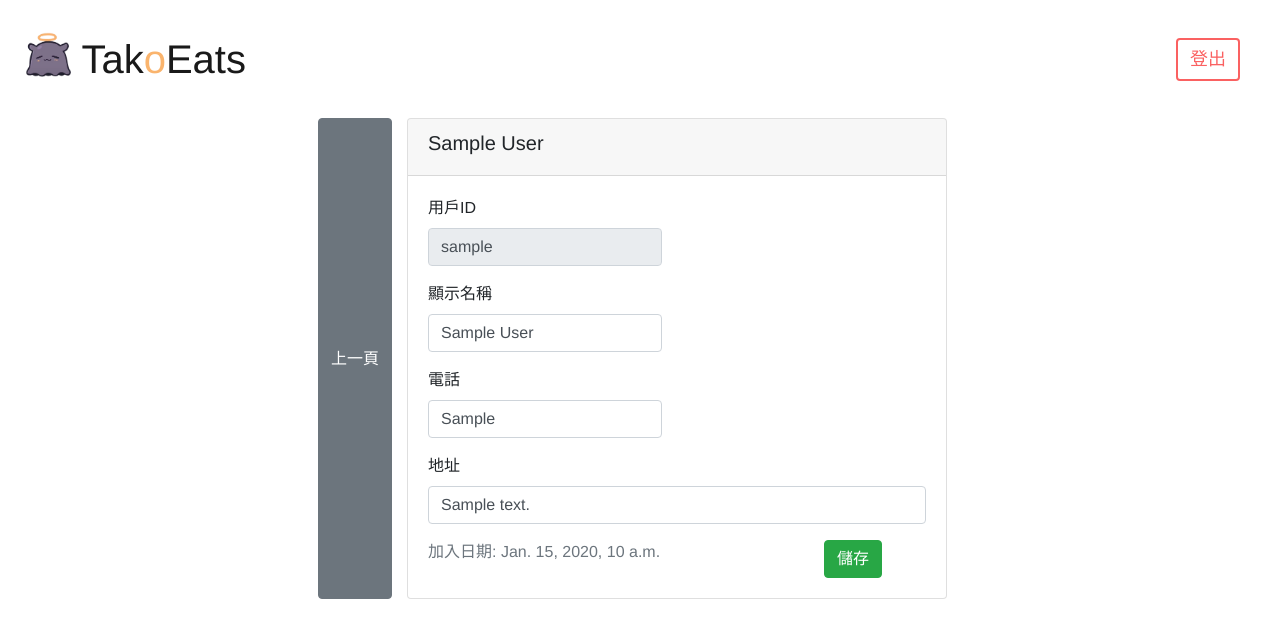
After one commit to Pr0gCat/web-dev-lession, a Django app: a page that uses JsonGo/takoeats/templates/user_profile.html in a window 1280 px wide. The commit adds this page. Shown: the top 638 px of the page. Run offline with Django 3.2, Linux system fonts and the light colour scheme; a user stored in the database is signed in; tables that the repository leaves empty hold one stand-in row (values such as "Sample post"); some libraries are stand-ins or nearby versions.

Commit message:
finished user info page and its editing, added user_a

```diff
--- a/JsonGo/takoeats/templates/focus_base.html
+++ b/JsonGo/takoeats/templates/focus_base.html
@@ -53,6 +53,7 @@
     </a>
     <!-- Hide auth when logged out -->
     <div class="auth-component mx-4">
+        <a class="btn text-white" href="{% url 'user' user_name=request.user.username %}">個人檔案</a>
         {% if user.is_authenticated %}
         <a class="btn btn-outline-primary logout-btn" href="{% url 'logout' %}">登出</a>
         {% else %}
--- a/JsonGo/takoeats/templates/homepage_base.html
+++ b/JsonGo/takoeats/templates/homepage_base.html
@@ -1,4 +1,34 @@
 {% extends "base.html" %}
+
+{% block style %}
+{{ block.super }}
+<style>
+
+    .navbar .auth-component .login-btn {
+        font-size: large;
+    }
+
+    .navbar .auth-component .btn {
+        font-size: large;
+        border-width: 2px;
+    }
+
+    .navbar .auth-component .logout-btn {
+        border-color: rgb(250, 97, 97);
+        color: rgb(250, 97, 97);
+    }
+
+    .navbar .auth-component .logout-btn:hover {
+        border-color: rgb(250, 97, 97);
+        background-color: rgb(250, 97, 97);
+        color: white;
+    }
+
+    .auth-component label {
+        font-size: large;
+    }
+</style>
+{% endblock %}
 
 {% block script %}
 <script>
@@ -20,9 +50,18 @@
     {% load static %}
     <img src="{% static '/images/icon.png'%}" alt="" width="45" height="45">
     Tak<a class="portal-link" tabindex="0" data-toggle="popover" data-placement="bottom" data-content="點選O切換身份" href="/"
-          style="color: #fab46d">o</a>Eats
+      style="color: #fab46d">o</a>Eats
     <a class="sector-name text-muted my-auto" data-toggle="popover" data-placement="bottom" data-content="點選這裡回到專區首頁"
       href="{% block sector_link %}{% endblock %}">{% block sector_name %}{% endblock %}</a>
   </div>
+  <div class="auth-component mx-4 text-center">
+    <a class="profile-link btn text-black" href="{% url 'user' user_name=request.user.username %}">個人檔案</a>
+    {% if user.is_authenticated %}
+    <a class="btn btn-outline-primary logout-btn" href="{% url 'logout' %}">登出</a>
+    {% else %}
+    <a class="btn btn-outline-light login-btn" href="{% url 'login' %}">登入</a>
+    {% endif %}
+  </div>
+
 </nav>
 {% endblock %}
--- a/JsonGo/takoeats/templates/registration/login.html
+++ b/JsonGo/takoeats/templates/registration/login.html
@@ -118,7 +118,7 @@
                 {% csrf_token %}
                 <div class="form-group">
                     <div class="input-group">
-                        <input type="text" name="username" maxlength="64" placeholder="用戶名稱" title="" required=""
+                        <input type="text" name="username" maxlength="64" placeholder="用戶ID" title="" required=""
                             id="id_username">
                     </div>
                 </div>
--- a/JsonGo/takoeats/templates/registration/register.html
+++ b/JsonGo/takoeats/templates/registration/register.html
@@ -125,7 +125,7 @@
                 <div class="form-group">
                     <div class="input-group">
                         <input type="text" name="username" maxlength="16" autocapitalize="none" autocomplete="username"
-                            autofocus="" placeholder="用戶名稱" title="最多16個字" required id="id_username">
+                            autofocus="" placeholder="用戶ID" title="最多16個字" required id="id_username">
                     </div>
                 </div>
 
@@ -145,7 +145,7 @@
 
                 <div class="form-group">
                     <div class="input-group">
-                        <input type="text" name="contact_number" maxlength="10" placeholder="電話號碼" required id="id_contact_number">
+                        <input type="tel" name="contact" maxlength="10" placeholder="電話號碼" required id="id_contact">
                     </div>
                 </div>
 
--- /dev/null
+++ b/JsonGo/takoeats/templates/user_profile.html
@@ -0,0 +1,97 @@
+{% extends "homepage_base.html" %}
+
+{% block title %}
+{{ tako_user.display_name }}
+{% endblock %}
+
+{% block style %}
+{{ block.super }}
+<style>
+    .profile-link {
+        display: none;
+    }
+</style>
+{% endblock %}
+
+{% block script %}
+<script>
+    $(function () {
+        // close all popovers
+        $('[data-toggle="popover"]').popover('hide');
+    });
+</script>
+{% endblock %}
+
+{% block content %}
+
+<div class="row justify-content-center">
+    <button class="btn btn-secondary" onclick="window.history.go(-1);">上一頁</button>
+    <div class="col-md-6">
+
+        <div class="card">
+            <div class="card-header">
+                <h5>{{ tako_user.display_name }}</h5>
+            </div>
+            <div class="card-body">
+                {% if error %}
+                <div class="alert alert-danger" role="alert">
+                    {{error}}
+                </div>
+                {% endif %}
+                <form method="post" action="{{ request.path }}">
+                    {% csrf_token %}
+                    <div class="row">
+                        <div class="col-md-6">
+                            <div class="form-group">
+                                <label for="name">用戶ID</label>
+                                <input type="text" class="form-control" id="name" name="name"
+                                    value="{{ tako_user.user_entity.username }}" disabled>
+                            </div>
+                        </div>
+                    </div>
+                    {% if is_self %}
+                    <div class="row">
+                        <div class="col-md-6">
+                            <div class="form-group">
+                                <label for="display_name">顯示名稱</label>
+                                <input type="text" class="form-control" id="id_display_name" name="display_name"
+                                    value="{{ tako_user.display_name }}" required>
+                            </div>
+                        </div>
+                    </div>
+
+                    <div class="row">
+                        <div class="col-md-6">
+                            <div class="form-group">
+                                <label for="phone">電話</label>
+                                <input type="tel" class="form-control" id="id_contact" name="contact"
+                                    value="{{ tako_user.contact }}" required>
+                            </div>
+                        </div>
+                    </div>
+
+                    <div class="row">
+                        <div class="col-md-12">
+                            <div class="form-group">
+                                <label for="address">地址</label>
+                                <input type="text" class="form-control" id="id_address" name="address"
+                                    value="{{ tako_user.address }}" required>
+                            </div>
+                        </div>
+                    </div>
+                    {% endif %}
+                    <div class="row justify-content-between">
+                        <div class="col-8">
+                            <label class="text-muted">加入日期: {{ tako_user.user_entity.date_joined }}</label>
+                        </div>
+                        <div class="col-3">
+                            {% if is_self %}
+                            <button type="submit" class="btn btn-success">儲存</button>
+                            {% endif %}
+                        </div>
+                    </div>
+                </form>
+            </div>
+        </div>
+    </div>
+    {% endblock %}
--- a/JsonGo/takoeats/urls.py
+++ b/JsonGo/takoeats/urls.py
@@ -26,4 +26,5 @@ urlpatterns = [
     path('s', views.s, name='s'),
     path('c', views.c, name='c'),
     path('d', views.d, name='d'),
+    path('u/<str:user_name>', views.user_profile, name='user'),
 ]
--- a/JsonGo/takoeats/views.py
+++ b/JsonGo/takoeats/views.py
@@ -3,7 +3,7 @@ from django.contrib.auth.decorators import login_required
 from django.contrib.auth import authenticate, login
 from django.contrib.auth.models import User
 
-from .forms import LoginForm, RegisterForm
+from .forms import LoginForm, RegisterForm, InfoUpdateForm
 from . import models
 
 def index(request):
@@ -39,7 +39,6 @@ def register(request):
         Guide user to register page
     """
     error = None
-    next = request.GET.get('next', '')
     if request.method == 'POST':
         form = RegisterForm(request.POST)
         if form.is_valid():
@@ -87,3 +86,56 @@ def s(request):
         Guide user to shop mainpage
     """
     return render(request, 'shop/index.html')
+
+@login_required
+def user_profile(request, user_name):
+    """
+        Guide user to their profile
+        User cannot access others address and contact
+    """
+
+    if request.method == 'POST':
+        form = InfoUpdateForm(request.POST)
+        if form.is_valid():
+            user = models.User.objects.filter(user_entity=request.user).first()
+            print(form.cleaned_data)
+            if not str.isdigit(form.cleaned_data['contact']):
+                return render(request, 'user_profile.html', {'tako_user': user, 'is_self': True, 'error': '請輸入正確的電話號碼'})
+            if not form.cleaned_data['display_name']:
+                return render(request, 'user_profile.html', {'tako_user': user, 'is_self': True, 'error': '顯示名稱不能為空'})
+            if not form.cleaned_data['address']:
+                return render(request, 'user_profile.html', {'tako_user': user, 'is_self': True, 'error': '請輸入地址'})
+
+            user.display_name = form.cleaned_data['display_name']
+            user.contact = form.cleaned_data['contact']
+            user.address = form.cleaned_data['address']
+            user.save()
+        error = '請輸入正確資訊'
+        return redirect(request.path, {'tako_user': user, 'is_self': True, 'error': error})
+    """
+        GET
+    """
+    res = User.objects.filter(username=user_name)
+    user = models.User.objects.filter(user_entity=request.user).first()
+    # check if user exists
+    if not res.exists():
+        return render(request, 'user_profile.html', {'tako_user': user, 'is_self': True, 'error': f'找不到使用者 {user_name}!'})
+    res = res.first()
+    if res.username == 'admin':
+        return render(request, 'user_profile.html', {'tako_user': user, 'is_self': True})
+    # check if user is going to their profile
+    if request.user.username == user_name:
+        return render(request, 'user_profile.html', {"tako_user": user, 'is_self': True})
+    else:
+        # others profile
+        other_user = User.objects.filter(username=user_name).first()
+        others = models.User.objects.filter(user_entity=other_user).first()
+        return render(request, 'user_profile.html', {"tako_user": others, 'is_self': False})
+
+@login_required
+def shop_profile(request, shop_name):
+    """
+        Guide user to shop info page
+    """
+    # check if user is going to their profile
+    return render(request, 'profile.html')
```
Also changed, not shown: JsonGo/takoeats/forms.py (+10 -2 lines), README.md.
